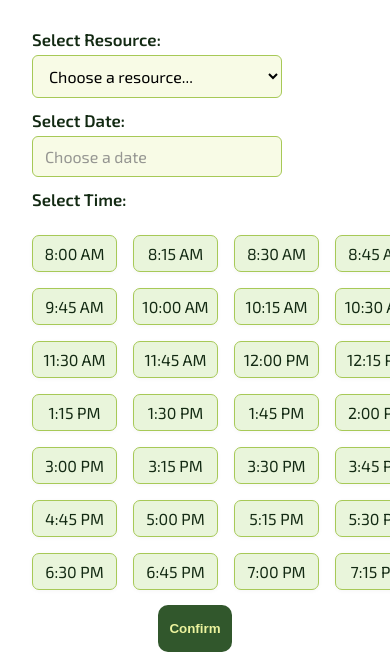
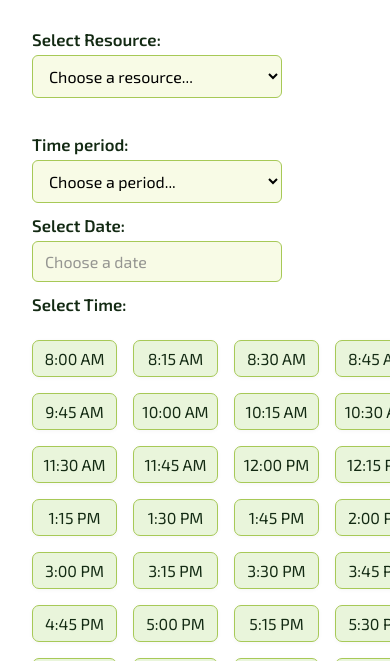
Before and after one commit to ShayLuan/UniversityResourceBooking, a website: page Project Website/public/booking-form.html in a window 390 px wide. Shown: the part 183-844 px from the top of the page. Drawn offline with nearby package versions, Linux system fonts and the light colour scheme.

Commit message:
added Time Period selector logic

```diff
--- a/Project Website/public/booking-form.css
+++ b/Project Website/public/booking-form.css
@@ -152,6 +152,23 @@ select option {
     opacity: 0.8;
 }
 
+.form-row {
+    display: flex;
+    gap: 24px;
+    align-items: flex-end;
+}
+
+.form-row .form-group {
+    flex: 1;
+}
+
+@media (max-width: 768px) {
+    .form-row {
+        flex-direction: column;
+        align-items: stretch;
+    }
+}
+
 .booking-form input,
 .booking-form select {
     width: 100%;
@@ -215,7 +232,7 @@ select option {
 }
 
 .button {
-    padding: 1rem 0.7rem;
+    padding: 1rem 2rem;
     border: 0;
     border-radius: 10px;
     cursor: pointer;
--- a/Project Website/public/booking-form.html
+++ b/Project Website/public/booking-form.html
@@ -39,6 +39,7 @@
       <div class="booking-form">
         <h1>Book a Resource</h1>
         <form id="bookingForm">
+          <div class="form-row">
             <div class="form-group">
               <label for="resource">Select Resource:</label>
               <select name="resource" id="resource" required>
@@ -49,6 +50,17 @@
                 <option value="event-spaces">Event Spaces</option>
                 <option value="library-resources">Library Resources</option>
               </select>
+            </div>
+            <div class="form-group">
+              <label for="duration">Time period:</label>
+              <select name="duration" id="duration" required>
+                <option value="">Choose a period...</option>
+                <option value="30">30 minutes</option>
+                <option value="60">1 hour</option>
+                <option value="90">1 hour 30 minutes</option>
+                <option value="120">2 hours</option>
+              </select>
+            </div>
           </div>
 
           <div class="form-group">
--- a/Project Website/public/booking-form.js
+++ b/Project Website/public/booking-form.js
@@ -44,6 +44,7 @@ form.addEventListener("submit", (event) => {
   const missing = [];
   const date = document.getElementById("date");
   const time = document.getElementById("time");
+  const duration = document.getElementById("duration");
 
   if (!date.value) {
     missing.push("Date");
@@ -53,6 +54,10 @@ form.addEventListener("submit", (event) => {
     missing.push("Time");
   }
 
+  if (!duration.value) { // NEW
+    missing.push("Time period");
+  }
+
   if (missing.length > 0) {
     event.preventDefault();
     alert("You're missing the following required field:\n• " + missing.join("\n• "));
```
Lines whose indentation alone changed are shown as unchanged.
